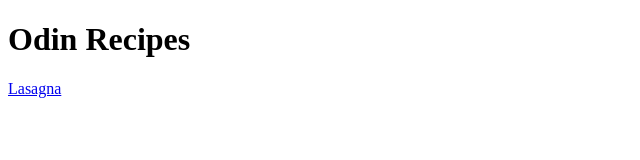
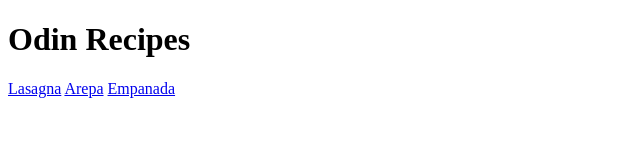
Before and after one commit to riru18/odin-recipes, a plain HTML site: page index.html in a window 1280 px wide. Shown: the whole page, without its empty margins (0-640 px from the left). Drawn offline with Linux system fonts and the light colour scheme.

Commit message:
Add Arepa and Empanada recipee

```diff
--- a/index.html
+++ b/index.html
@@ -8,5 +8,7 @@
 <body>
     <h1>Odin Recipes</h1>
     <a href="recipes/lasagna.html">Lasagna</a>
+    <a href="recipes/arepa.html">Arepa</a>
+    <a href="recipes/empanada.html">Empanada</a>
 </body>
 </html>
```
